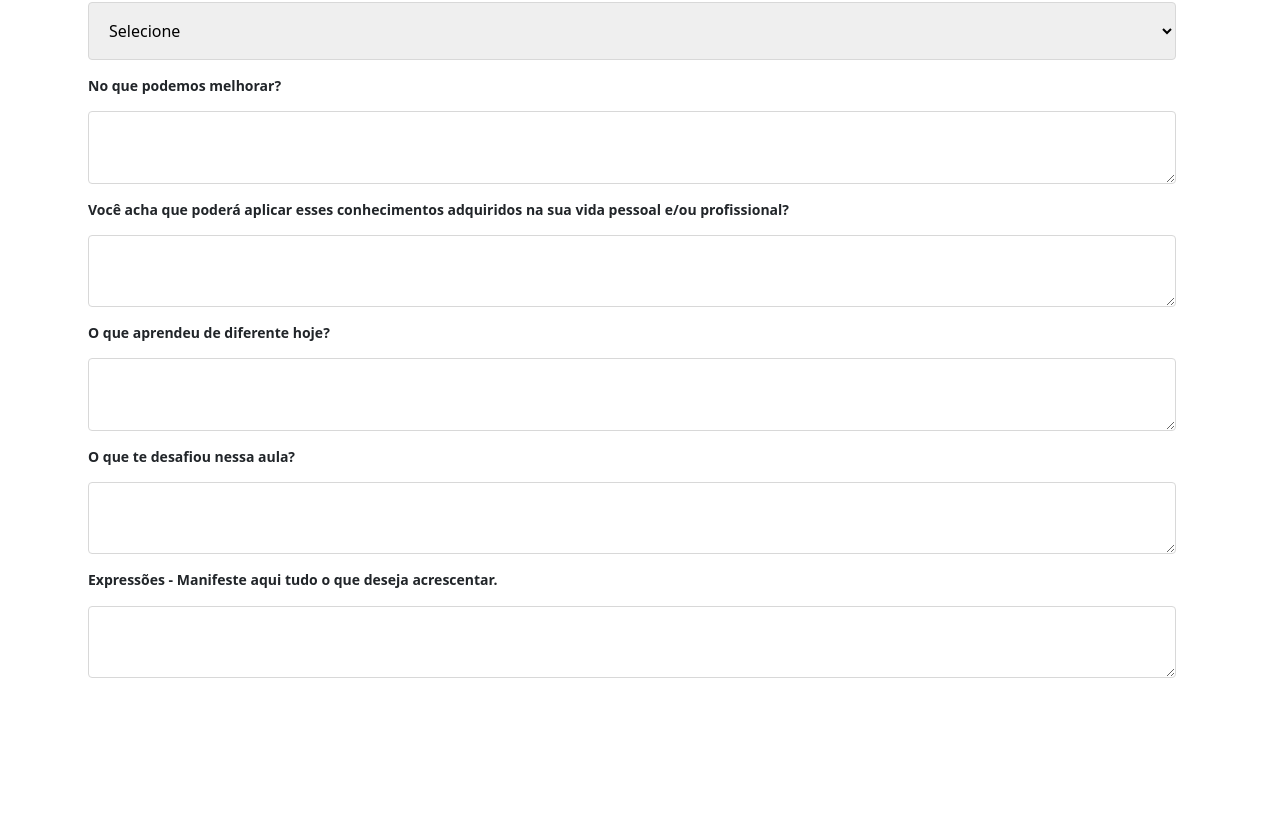
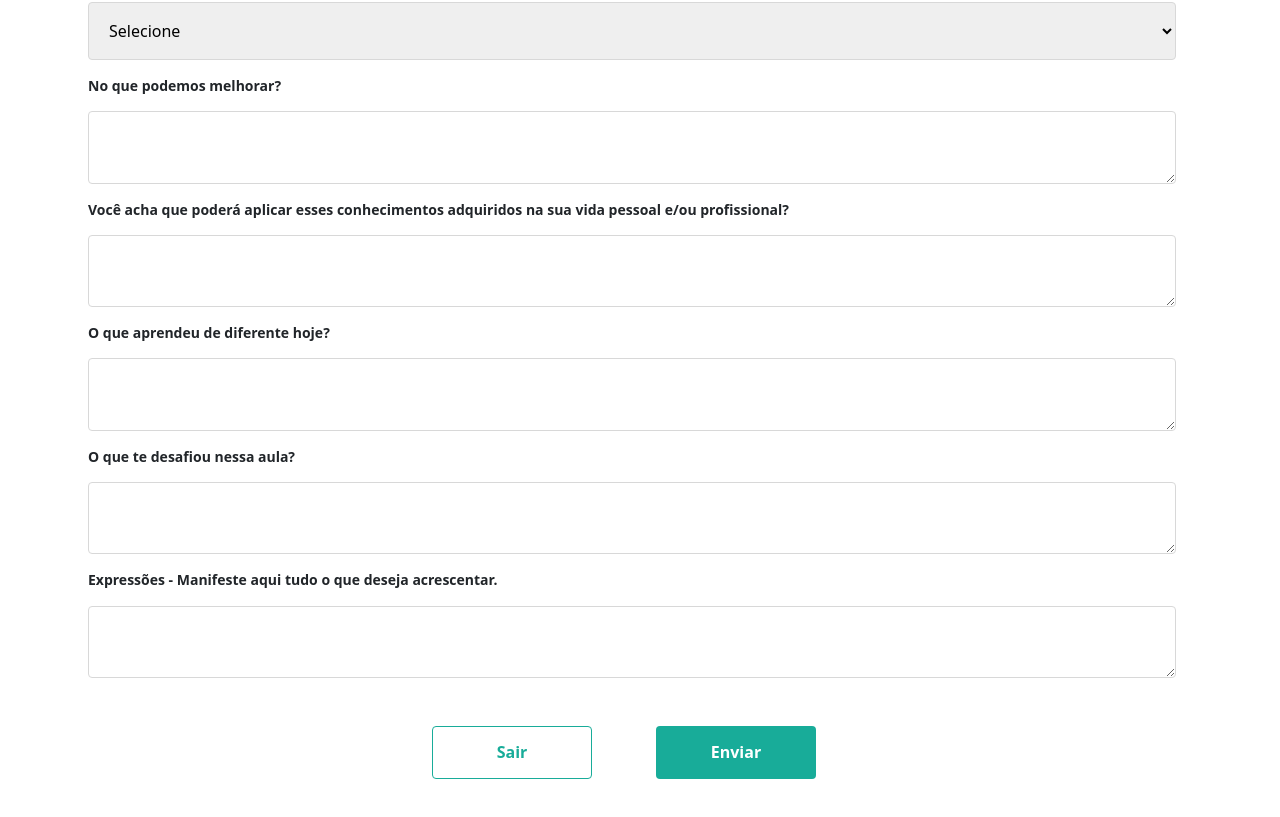
Before and after one commit to PalavrasDePaz/palavras-de-paz-web, a Next.js app: page /presenca in a window 1280 px wide. Shown: the part 551-1368 px from the top of the page. Before the commit the page ends 1229 px from the top, so only its background shows below. Built offline with nearby package versions, Linux system fonts and the light colour scheme; a web font is replaced by a local one.

Commit message:
Adiciona CSS do form de presença

```diff
--- a/src/pages/_document.jsx
+++ b/src/pages/_document.jsx
@@ -31,7 +31,7 @@ export default class MyDocument extends Document {
       <Html lang="pt-BR">
         <Head>
           <link rel="preconnect" href="https://fonts.googleapis.com" />
-          <link rel="preconnect" href="https://fonts.gstatic.com" crossOrigin />
+          <link rel="preconnect" href="https://fonts.gstatic.com" crossOrigin="true" />
           <link
             href="https://fonts.googleapis.com/css2?family=Baloo+2:wght@400;500;800&display=swap"
             rel="stylesheet"
--- a/src/templates/presenca/Selectable.tsx
+++ b/src/templates/presenca/Selectable.tsx
@@ -1,25 +1,36 @@
 import React from 'react';
+import { FieldValues, UseFormRegister } from 'react-hook-form';
 
 import EmptyOption from '../../components/forms/EmptyOption';
 
-import styles from '../cadastro/styles/CadastroTelas.module.css';
+import styles from './index.module.css';
 
 type SelectableProps = {
   fieldName: string;
   question: string;
   options: Array<{ label: string; value: string }>;
+  register: UseFormRegister<FieldValues>;
 };
 
-function Selectable({ fieldName, question, options }: SelectableProps) {
+function Selectable({
+  fieldName,
+  question,
+  options,
+  register,
+}: SelectableProps) {
   return (
-    <div className={ styles.cadastroFormDiv }>
+    <div className={ styles.presencaDiv }>
       <label
-        className={ styles.cadastroFormSectionInputLabel }
+        className={ styles.presencaInputLabel }
         htmlFor={ fieldName }
       >
         {question}
       </label>
-      <select defaultValue="" className={ styles.cadastroFormSectionInputText }>
+      <select
+        defaultValue=""
+        className={ styles.presencaInputText }
+        { ...register(fieldName) }
+      >
         <EmptyOption />
         {options.map(({ label, value }) => (
           <option key={ value } value={ value }>
--- a/src/templates/presenca/TextField.tsx
+++ b/src/templates/presenca/TextField.tsx
@@ -1,13 +1,15 @@
 import React from 'react';
+import { FieldValues, UseFormRegister } from 'react-hook-form';
 
-import styles from '../cadastro/styles/CadastroTelas.module.css';
+import styles from './index.module.css';
 
 type TextFieldProps = {
   fieldName: string;
   question: string;
+  register: UseFormRegister<FieldValues>;
 };
 
-function TextField({ fieldName, question }: TextFieldProps) {
+function TextField({ fieldName, question, register }: TextFieldProps) {
   const adjustTextAreaSize = (e: React.ChangeEvent<HTMLTextAreaElement>) => {
     const { target } = e;
     target.style.height = 'inherit';
@@ -15,17 +17,18 @@ function TextField({ fieldName, question }: TextFieldProps) {
   };
 
   return (
-    <div className={ styles.cadastroFormDiv }>
+    <div className={ styles.presencaDiv }>
       <label
-        className={ styles.cadastroFormSectionInputLabel }
+        className={ styles.presencaInputLabel }
         htmlFor={ fieldName }
       >
         {question}
       </label>
       <textarea
         maxLength={ 300 }
-        className={ styles.cadastroFormSectionInputText }
+        className={ styles.presencaInputText }
         onChange={ adjustTextAreaSize }
+        { ...register(fieldName) }
       />
     </div>
   );
--- /dev/null
+++ b/src/templates/presenca/index.module.css
@@ -0,0 +1,112 @@
+.formPresenca {
+  display: flex;
+  flex-direction: column;
+  max-width: calc(100% - 2rem);
+  margin: 0 0.5rem;
+}
+
+.formParagraph {
+  font-size: 0.875rem;
+  font-weight: 400;
+  line-height: 1.2rem;
+  margin-top: 1rem;
+}
+
+@media (min-width: 768px) {
+  .formParagraph {
+    font-size: 1rem;
+  }
+}
+
+.buttonsRow {
+  display: flex;
+  margin: auto;
+  margin-bottom: 2rem;
+}
+
+.presencaContainer {
+  display: flex;
+  flex-direction: column;
+  gap: 1rem;
+  max-width: calc(100vw - 2rem);
+  margin: 0 auto;
+}
+
+@media (min-width: 768px) {
+  .presencaContainer {
+    max-width: 70rem;
+  }
+}
+
+.presencaFormButton {
+  border: none;
+  border-radius: 0.25rem;
+  color: white;
+  font-size: 1rem;
+  font-weight: 700;
+  line-height: 1.2rem;
+  padding: 1rem;
+  margin-block: 1rem;
+  text-align: center;
+  cursor: pointer;
+  transition: 0.2s;
+  width: 100%;
+  margin-top: 3rem;
+}
+
+.presencaFormButton:hover {
+  background-color: #0f7a6b;
+  color: white;
+}
+
+@media (min-width: 768px) {
+  .presencaFormButton {
+    margin-right: 1rem;
+    width: 10rem;
+  }
+}
+
+.buttonGreen {
+  background-color: #18ac99;
+  color: white;
+}
+
+.buttonWhite {
+  color: #18ac99;
+  background-color: white;
+  border: 1px solid #18ac99;
+}
+
+.divider {
+  width: 3rem;
+}
+
+.presencaDiv {
+  display: flex;
+  flex-direction: column;
+  gap: 1rem;
+  margin-top: 1rem;
+  position: relative;
+}
+
+.presencaInputLabel {
+  font-size: 0.875rem;
+  font-weight: 700;
+  line-height: 1.2rem;
+}
+
+.presencaInputText {
+  border: 1px solid #d8d8d8;
+  border-radius: 0.25rem;
+  font-size: 0.875rem;
+  font-weight: 400;
+  line-height: 1.2rem;
+  padding: 0.5rem;
+}
+
+@media (min-width: 768px) {
+  .presencaInputText {
+    font-size: 1rem;
+    padding: 1rem;
+  }
+}
--- a/src/templates/presenca/index.tsx
+++ b/src/templates/presenca/index.tsx
@@ -1,22 +1,30 @@
+// eslint-disable-next-line no-unused-vars
 import React from 'react';
+import { useForm } from 'react-hook-form';
+
+import { yupResolver } from '@hookform/resolvers/yup';
 
 import HeaderWorkspace from '../../components/headerWorkspace/HeaderWorkspace';
 
 import { INTRO_TEXT, OPEN_TEXT_FIELDS, SELECT_QUESTIONS } from './constants';
+import { schema } from './schema';
 import Selectable from './Selectable';
 import TextField from './TextField';
 
-import styles from '../cadastro/styles/CadastroTelas.module.css';
-import stylesMain from '../cadastro/styles/CadastroTemplate.module.css';
+import styles from './index.module.css';
 
 function FormDePresenca() {
-  const handleSubmit = (data: any) => console.log(data);
+  const { register, handleSubmit } = useForm({
+    resolver: yupResolver(schema),
+  });
+
+  const onSubmit = handleSubmit((data) => console.log(data));
 
   return (
     <>
       <HeaderWorkspace title="Formulário de Presença" />
-      <div className={ stylesMain.main_container_form }>
-        <form className={ styles.cadastroFormSection } onSubmit={ handleSubmit }>
+      <div className={ styles.presencaContainer }>
+        <form className={ styles.formPresenca } onSubmit={ onSubmit }>
           <p className={ styles.formParagraph }>{INTRO_TEXT}</p>
           {SELECT_QUESTIONS.map(({ fieldName, question, options }) => (
             <Selectable
@@ -27,11 +35,32 @@ function FormDePresenca() {
                 label: option,
                 value: option,
               })) }
+              register={ register }
             />
           ))}
           {OPEN_TEXT_FIELDS.map(({ label, text }) => (
-            <TextField key={ label } fieldName={ label } question={ text } />
+            <TextField
+              key={ label }
+              fieldName={ label }
+              question={ text }
+              register={ register }
+            />
           ))}
+          <div className={ styles.buttonsRow }>
+            <button
+              type="button"
+              className={ `${ styles.presencaFormButton } ${ styles.buttonWhite } ` }
+            >
+              Sair
+            </button>
+            <div className={ styles.divider } />
+            <button
+              type="submit"
+              className={ `${ styles.presencaFormButton } ${ styles.buttonGreen } ` }
+            >
+              Enviar
+            </button>
+          </div>
         </form>
       </div>
     </>
--- /dev/null
+++ b/src/templates/presenca/schema.ts
@@ -0,0 +1,11 @@
+import * as yup from 'yup';
+
+export const schema = yup.object().shape({
+  subject: yup.string(),
+  enoughTime: yup.string(),
+  aproveitamento: yup.string(),
+  improvements: yup.string(),
+  applyInLife: yup.string(),
+  learnedToday: yup.string(),
+  freeform: yup.string(),
+});
```
